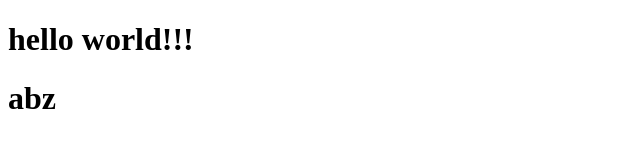
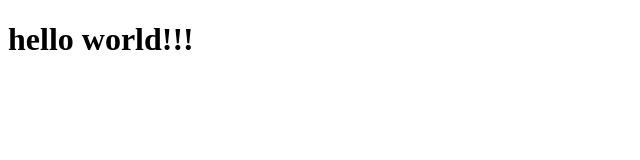
Before and after one commit to SMDesigner999/github_actions, a plain HTML site: page index.html in a window 1280 px wide. Shown: the full height of the page, 0-640 px from the left. Drawn offline with Linux system fonts and the light colour scheme.

Commit message:
changes actions sckip [actions skip]

```diff
--- a/index.html
+++ b/index.html
@@ -7,6 +7,5 @@
   </head>
   <body>
     <h1>hello world!!!</h1>
-    <h1>abz</h1>
   </body>
 </html>
```
